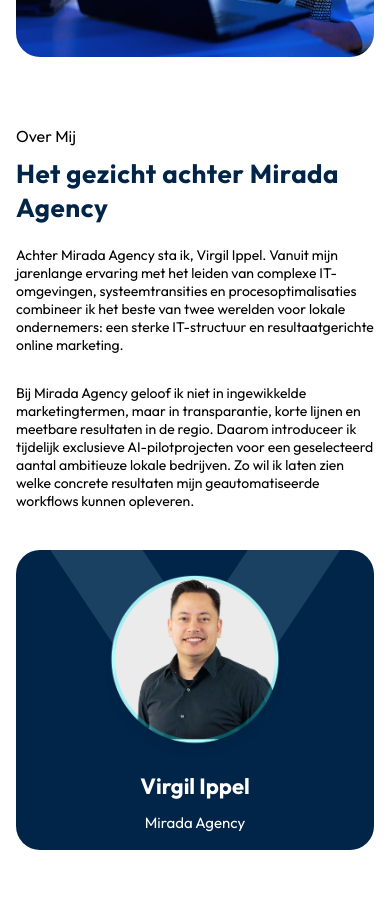
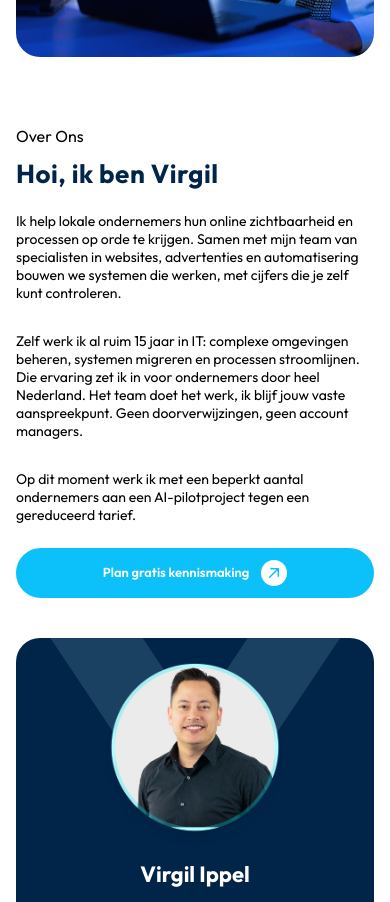
Before and after one commit to taibacreations/3616-miradaagency, a Next.js app: page / in a window 390 px wide. Shown: the part 10240-11142 px from the top of the page. Built offline with nearby package versions, Linux system fonts and the light colour scheme.

Commit message:
changed founder section content and added button

```diff
--- a/src/components/faq.tsx
+++ b/src/components/faq.tsx
@@ -1,6 +1,7 @@
 "use client";
 import Link from "next/link";
 import { scrollToSectionId } from "@/lib/scroll";
+
 
 import { useEffect, useRef, useState } from "react";
 
--- a/src/components/founder.tsx
+++ b/src/components/founder.tsx
@@ -1,12 +1,19 @@
 "use client";
 
 import { useEffect, useRef, useState } from "react";
+import Link from "next/link";
+import { scrollToSectionId } from "@/lib/scroll";
 
 const Founder = () => {
   const [openIndex, setOpenIndex] = useState<number>(0);
 
   const sectionRef = useRef<HTMLDivElement>(null);
   const [visible, setVisible] = useState(false);
+
+  const handleContactClick = (e: React.MouseEvent<HTMLAnchorElement>) => {
+  e.preventDefault();
+  scrollToSectionId("contact");
+};
 
   useEffect(() => {
     const el = sectionRef.current;
@@ -39,29 +46,65 @@
         >
           <div className="max-w-full sm:max-w-[443px]">
             <p data-anchor  className="text-[16px] sm:text-[18px] xl:text-[20px] text-black capitalize">
-              Over Mij
+              Over ons
             </p>
             <h2 className="font-bold text-[26px] sm:text-[32px] xl:text-[40px] text-[#012549] tracking-[0.02em] leading-[34px] sm:leading-[40px] xl:leading-[46px] mt-[1vh]">
-              Het gezicht achter Mirada Agency
+              Hoi, ik ben Virgil
             </h2>
           </div>
 
           <div className="max-w-full sm:max-w-[607px] mt-[2.5vh]">
             <p className="text-[14px] sm:text-[16px] xl:text-[18px] leading-[129%] text-black font-normal">
-              Achter Mirada Agency sta ik, Virgil Ippel. Vanuit mijn jarenlange
-              ervaring met het leiden van complexe IT-omgevingen,
-              systeemtransities en procesoptimalisaties combineer ik het beste
-              van twee werelden voor lokale ondernemers: een sterke IT-structuur
-              en resultaatgerichte online marketing.
+              Ik help lokale ondernemers hun online zichtbaarheid en processen op
+              orde te krijgen. Samen met mijn team van specialisten in websites,
+              advertenties en automatisering bouwen we systemen die werken, met
+              cijfers die je zelf kunt controleren.
             </p>
             <p className="text-[14px] sm:text-[16px] xl:text-[18px] leading-[129%] text-black font-normal mt-[3.5vh]">
-              Bij Mirada Agency geloof ik niet in ingewikkelde marketingtermen,
-              maar in transparantie, korte lijnen en meetbare resultaten in de
-              regio. Daarom introduceer ik tijdelijk exclusieve
-              AI-pilotprojecten voor een geselecteerd aantal ambitieuze lokale
-              bedrijven. Zo wil ik laten zien welke concrete resultaten mijn
-              geautomatiseerde workflows kunnen opleveren.
+              Zelf werk ik al ruim 15 jaar in IT: complexe omgevingen beheren,
+              systemen migreren en processen stroomlijnen. Die ervaring zet ik in
+              voor ondernemers door heel Nederland. Het team doet het werk, ik blijf
+              jouw vaste aanspreekpunt. Geen doorverwijzingen, geen account managers.
             </p>
+            <p className="text-[14px] sm:text-[16px] xl:text-[18px] leading-[129%] text-black font-normal mt-[3.5vh]">
+              Op dit moment werk ik met een beperkt aantal ondernemers aan een
+              AI-pilotproject tegen een gereduceerd tarief.
+            </p>
+
+
+
+            <Link
+              href="/#contact"
+              onClick={handleContactClick}
+              className="group relative overflow-hidden inline-flex justify-center items-center gap-3 sm:gap-4 font-semibold text-[13px] sm:text-[14px] xl:text-[16px] text-white bg-[#0CC1FA] border-2 border-[#0CC1FA] w-full sm:w-[280px] xl:w-[300px] min-h-[50px] sm:min-h-[52px] xl:min-h-[56px] px-4 rounded-[319px] mt-6 transition-all duration-500 ease-out"
+            >
+              <span className="absolute inset-0 bg-white translate-x-[-100%] group-hover:translate-x-0 transition-transform duration-500 ease-out" />
+
+              <span className="relative z-10 text-center transition-colors duration-300 group-hover:text-[#0CC1FA]">
+                Plan gratis kennismaking
+              </span>
+
+              <span className="relative z-10 bg-white rounded-full w-[26px] h-[26px] sm:w-[30px] sm:h-[30px] flex justify-center items-center shrink-0 transition-colors duration-500 group-hover:bg-[#0CC1FA]">
+                <svg
+                  xmlns="http://www.w3.org/2000/svg"
+                  width="10"
+                  height="10"
+                  viewBox="0 0 10 10"
+                  fill="none"
+                  className="transition-transform duration-500 group-hover:rotate-[45deg]"
+                >
+                  <path
+                    d="M9.28 0.75H1.78M9.28 0.75V8.25M9.28 0.75L0.53 9.28"
+                    stroke="#0CC1FA"
+                    strokeWidth="1.5"
+                    strokeLinecap="round"
+                    strokeLinejoin="round"
+                    className="transition-colors duration-500 group-hover:stroke-white"
+                  />
+                </svg>
+              </span>
+            </Link>
+
           </div>
         </div>
 
--- a/src/components/header.tsx
+++ b/src/components/header.tsx
@@ -12,7 +12,7 @@
   { label: "Waarom wij", href: "/#waarom-wij" },
   { label: "Automatisering", href: "/#automatisering" },
   { label: "Werkwijze", href: "/#werkwijze" },
-  { label: "Over mij", href: "/#over" },
+  { label: "Over ons", href: "/#over" },
   { label: "FAQ", href: "/#faq" },
   { label: "Contact", href: "/#contact" },
 ];
```
